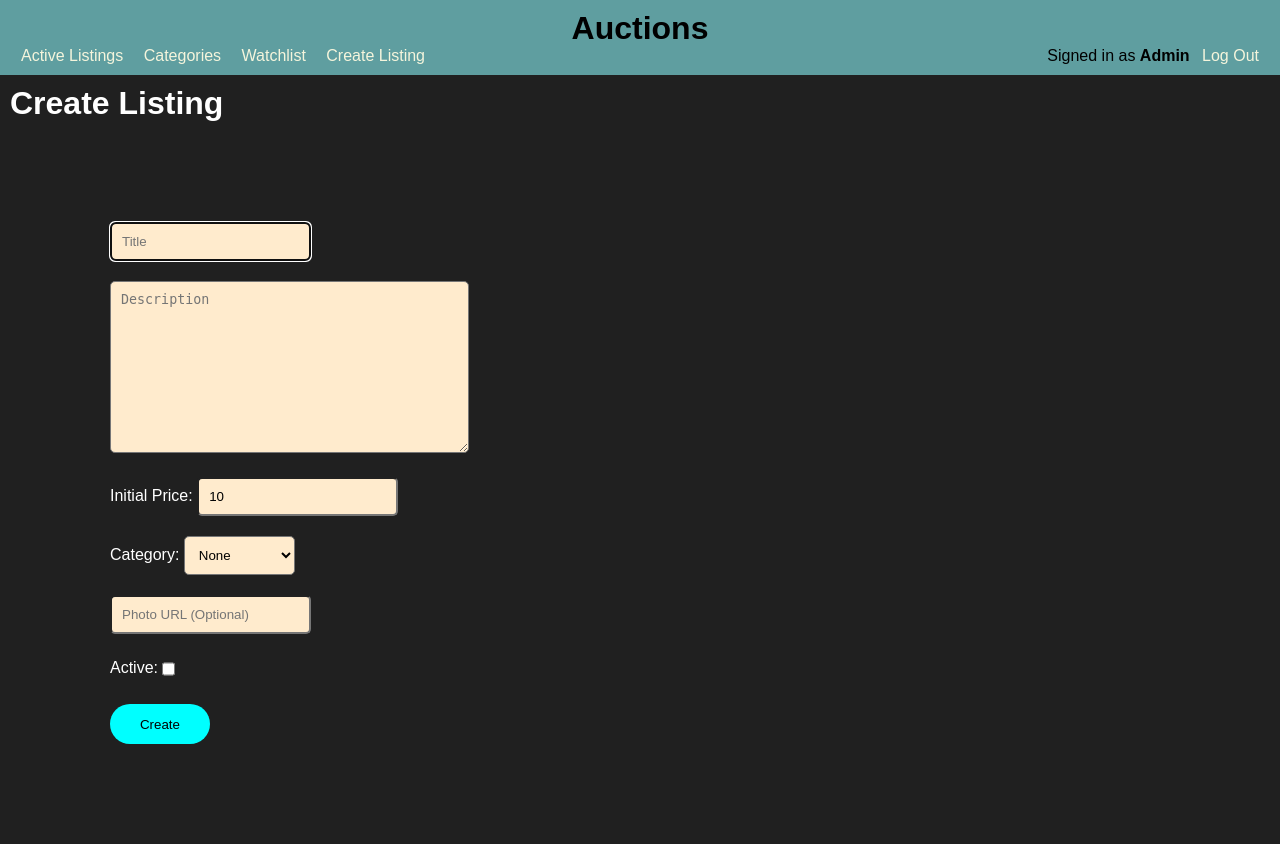
After one commit to MariooC14/CS50wP2, a Django app: page /createListing in a window 1280 px wide. The commit adds this page. Run offline with Django 3.2, Linux system fonts and the light colour scheme; a user stored in the database is signed in; parts of the project's set-up code (start-up, migrations or seed data) failed here and were passed over; some libraries are stand-ins or nearby versions.

Commit message:
Added Listing Creation Page

```diff
--- a/auctions/forms.py
+++ b/auctions/forms.py
@@ -1,5 +1,41 @@
-from decimal import Decimal
+from email.mime import audio
 from django import forms
+from .listing_categories import LISTING_CATEGORIES
 
 class BidForm(forms.Form):
     bid = forms.DecimalField(required=True, max_digits=9, decimal_places=2)
+
+class ListingForm(forms.Form):
+    title = forms.CharField(
+                            required=True,
+                            max_length=30,
+                            min_length=3,
+                            label='',
+                            widget= forms.TextInput(attrs={
+                                'placeholder': 'Title',
+                                'autofocus': "true",
+                            }))
+
+    description = forms.CharField(
+                        max_length=500,
+                        required=False,
+                        label='',
+                        widget=forms.Textarea(attrs= {
+                            'placeholder': 'Description',
+                        }))
+
+    price = forms.DecimalField(initial=10,
+                               decimal_places=2,
+                               max_digits=10,
+                               label='Initial Price',
+                               required=True)
+
+    category = forms.ChoiceField(choices=LISTING_CATEGORIES, initial='None')
+
+    photo_url = forms.URLField(label='',
+                               required=False,
+                               widget=forms.URLInput(attrs={
+                                   'placeholder': "Photo URL (Optional)"
+                               }))
+
+    active = forms.BooleanField(required=False)
--- /dev/null
+++ b/auctions/listing_categories.py
@@ -0,0 +1,11 @@
+LISTING_CATEGORIES = [
+    ("NONE", "None"),
+    ("FASHION", "Fashion"),
+    ("TOOLS", "Tools"),
+    ("TECH", "Tech"),
+    ("APPLIANCES", "Appliances"),
+    ("FURNITURE", "Furniture"),
+    ("TOYS", "Toys"),
+    ("VEHICLES", "Vehicles"),
+    ("REAL_ESTATE", "Real Estate")
+]
--- a/auctions/models.py
+++ b/auctions/models.py
@@ -2,6 +2,7 @@ from distutils.command.upload import upload
 from queue import Empty
 from django.contrib.auth.models import AbstractUser
 from django.db import models
+from .listing_categories import LISTING_CATEGORIES
 
 # One Model per SQL Table
 
@@ -21,27 +22,17 @@ class Listing(models.Model):
     title = models.CharField(max_length=30, blank=False)
     description = models.TextField(max_length=500, blank=True)
     price = models.DecimalField(default=10, decimal_places=2, max_digits=10)
-    photo = models.ImageField(upload_to='listing_photos', blank=True)
+    photo_url = models.URLField(max_length=100, blank=True)
     # The field below uses the User's Primary key to as its own key.
     lister = models.ForeignKey(User, on_delete=models.CASCADE)
-    date_created = models.DateTimeField()
+    date_created = models.DateTimeField(auto_now_add=True)
     active = models.BooleanField(default=True)
 
     def __str__(self):
         return f"'{self.title}' from {self.lister}"
 
     # TODO
-    category = models.CharField(choices=[
-                               ("NONE", "None"),
-                               ("FASHION", "Fashion"),
-                               ("TOOLS", "Tools"),
-                               ("TECH", "Tech"),
-                               ("APPLIANCES", "Appliances"),
-                               ("FURNITURE", "Furniture"),
-                               ("TOYS", "Toys"),
-                               ("VEHICLES", "Vehicles"),
-                               ("REAL_ESTATE", "Real Estate")
-                               ],
+    category = models.CharField(choices=LISTING_CATEGORIES,
                                 max_length=12,
                                 default="NONE")
 
@@ -53,7 +44,7 @@ class Bid(models.Model):
     bid = models.DecimalField(decimal_places=2, max_digits=10)
 
     def __str__(self):
-        return f"Bid of {self.bid} for {self.bid_for} by {self.bidder}"
+        return f"{self.bid} for {self.bid_for} placed by {self.bidder}"
 
 # TODO ASSIGN KEYS FOR 1. LISTING FOR and 2. Commented by
 class Comment(models.Model) :
--- a/auctions/static/auctions/styles.css
+++ b/auctions/static/auctions/styles.css
@@ -173,4 +173,28 @@ main {
 .listing-bid p {
   color: gray;
   margin-bottom: 2px;
+}
+
+.createListing-form {
+  display: flex;
+  flex-direction: column;
+  margin: 100px;
+  gap: 20px;
+}
+.createListing-form p input, .createListing-form p textarea, .createListing-form p select {
+  min-height: 30px;
+  background-color: blanchedalmond;
+  padding: 10px;
+  border-radius: 5px;
+}
+.createListing-form #id_active {
+  vertical-align: middle;
+}
+
+.create-listing-button {
+  border: none;
+  height: 40px;
+  border-radius: 20px;
+  width: 100px;
+  background-color: aqua;
 }/*# sourceMappingURL=styles.css.map */
--- a/auctions/static/auctions/styles.scss
+++ b/auctions/static/auctions/styles.scss
@@ -182,3 +182,32 @@ main {
         margin-bottom: 2px;
     }
 }
+
+.createListing-form {
+    display: flex;
+    flex-direction: column;
+    margin: 100px;
+    gap: 20px;
+
+    p {
+        input, textarea, select {
+            min-height: 30px;
+            background-color: blanchedalmond;
+            padding: 10px;
+            border-radius: 5px;
+        }
+
+    }
+
+    #id_active {
+        vertical-align: middle;
+    }
+}
+
+.create-listing-button {
+    border: none;
+    height: 40px;
+    border-radius: 20px;
+    width: 100px;
+    background-color: aqua;
+}
--- /dev/null
+++ b/auctions/templates/auctions/create_listing.html
@@ -0,0 +1,14 @@
+{% extends "auctions/layout.html" %}
+
+{% block title %}Create Listing {% endblock %}
+
+{% block body %}
+    <main>
+        <h1>Create Listing</h1>
+        <form class="createListing-form" action="{% url 'createListing' %}" method="POST">
+            {% csrf_token %}
+            {{ form.as_p }}
+            <button class="create-listing-button">Create</button>
+        </form>
+    </main>
+{% endblock %}
--- a/auctions/templates/auctions/layout.html
+++ b/auctions/templates/auctions/layout.html
@@ -3,7 +3,7 @@
 <!DOCTYPE html>
 <html lang="en">
     <head>
-        <title>{% block title %}Auctions{% endblock %}</title>
+        <title>{% block title %}{% endblock %}</title>
         <!-- <link rel="stylesheet" href="https://stackpath.bootstrapcdn.com/bootstrap/4.4.1/css/bootstrap.min.css" integrity="sha384-Vkoo8x4CGsO3+Hhxv8T/Q5PaXtkKtu6ug5TOeNV6gBiFeWPGFN9MuhOf23Q9Ifjh" crossorigin="anonymous"> -->
         <link href="{% static 'auctions/styles.css' %}" rel="stylesheet">
     </head>
@@ -26,7 +26,7 @@
                                 </span>
                             {% endif %}
                         </a>
-                        <a class="nav-link" href="#">Create Listing</a>
+                        <a class="nav-link" href="{% url 'createListing' %}">Create Listing</a>
                     {% else %}
                         <a class="nav-link" href="{% url 'login' %}">Log In</a>
                         <a class="nav-link" href="{% url 'register' %}">Register</a>
--- a/auctions/templates/auctions/listing.html
+++ b/auctions/templates/auctions/listing.html
@@ -4,7 +4,7 @@
     {% if listing %}
         <section class="listing-page-info">
             <div class="img">
-                <img src="../../static/auctions/slave_meme.png">
+                <img src="{{ listing.photo_url }}">
             </div>
             <div class="listing-text-info">
                 <h1>{{ listing.title }}</h1>
--- a/auctions/urls.py
+++ b/auctions/urls.py
@@ -6,7 +6,7 @@ urlpatterns = [
     path("", views.index, name="index"),
     # path("categories", views.categories, name="categories"),
     # path("watchlist", views.watchlist, name="watchlist"),
-    # path("createListing", views.createListing, name="createListintg"),
+    path("createListing", views.createListing, name="createListing"),
     path("listings/<int:listing_id>", views.listing, name="listings"),
     path("login", views.login_view, name="login"),
     path("logout", views.logout_view, name="logout"),
--- a/auctions/views.py
+++ b/auctions/views.py
@@ -4,10 +4,11 @@ from django.db.models import Count
 from django.http import HttpResponseRedirect
 from django.shortcuts import render
 from django.urls import reverse, resolve
+from django.contrib.auth.decorators import login_required
 import logging
 
 from .models import User, Listing, Comment, Bid
-from .forms import BidForm
+from .forms import BidForm, ListingForm
 
 logging.basicConfig(level=logging.INFO)
 
@@ -17,6 +18,7 @@ def index(request):
     return render(request, "auctions/index.html", {
         "listings": listings
     })
+
 
 def listing(request, listing_id):
 
@@ -80,6 +82,35 @@ def listing(request, listing_id):
             "bid_count": len(bid_count),
     })
 
+
+@login_required(login_url='/login')
+def createListing(request):
+
+    if request.method == "POST":
+        # Get Form
+        form = ListingForm(request.POST)
+
+        # Validate Form
+        if form.is_valid():
+
+            form = form.cleaned_data
+            new_listing = Listing(title=form['title'],
+                                description=form['description'],
+                                price=form["price"],
+                                photo_url=form['photo_url'],
+                                lister=request.user,
+                                active=form['active'])
+            new_listing.save()
+
+            return HttpResponseRedirect(reverse('index'))
+
+    else:
+        return render(request, "auctions/create_listing.html", {
+            'form': ListingForm
+        })
+
+
+
 def login_view(request):
     if request.method == "POST":
 
```
Also changed, not shown: auctions/templates/auctions/index.html (+4 -3 lines), auctions/migrations/0004_remove_listing_photo_listing_photo_url.py (added), auctions/migrations/0005_alter_listing_date_created.py (added), auctions/static/auctions/slave_meme.png (deleted), db.sqlite3, 1 other file.
